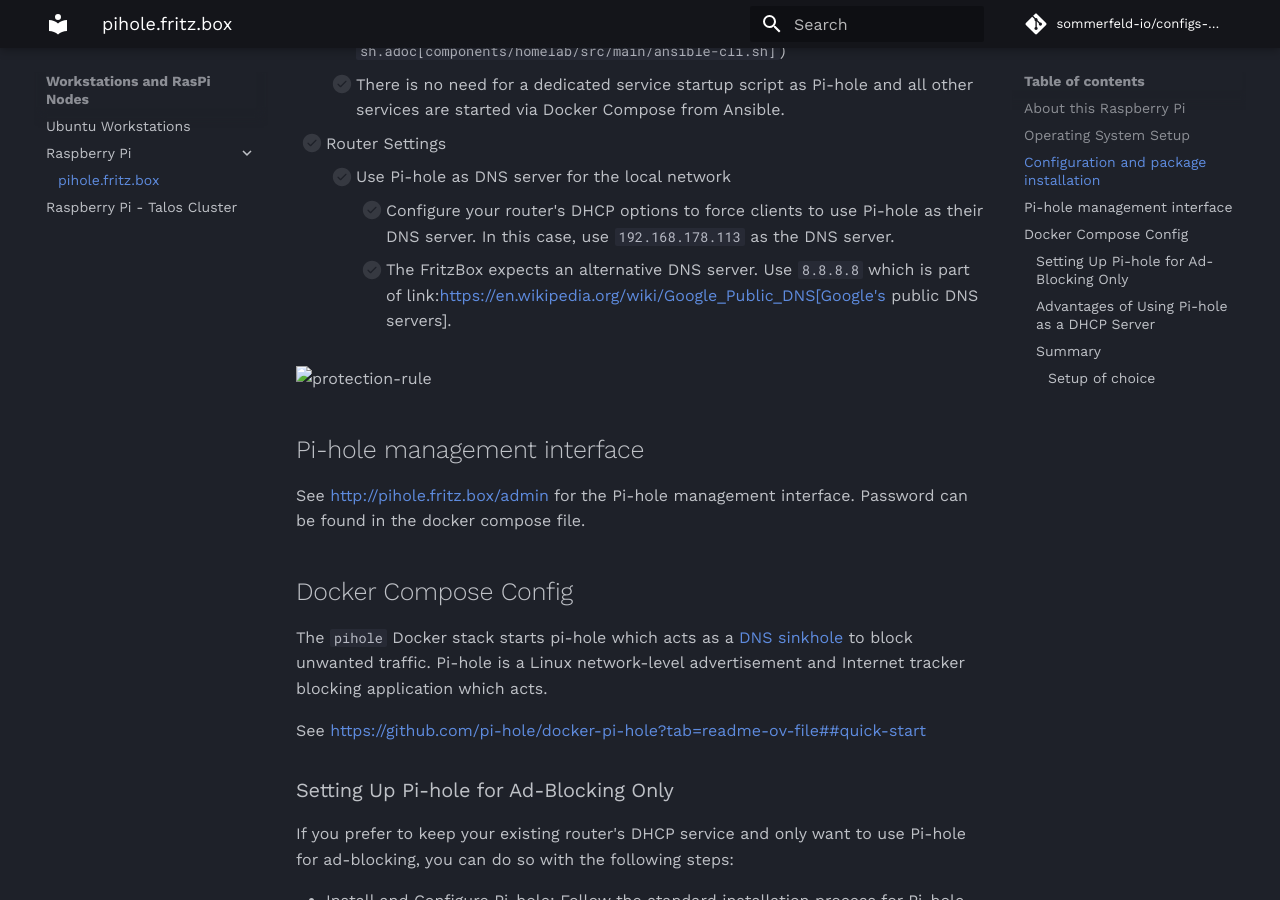
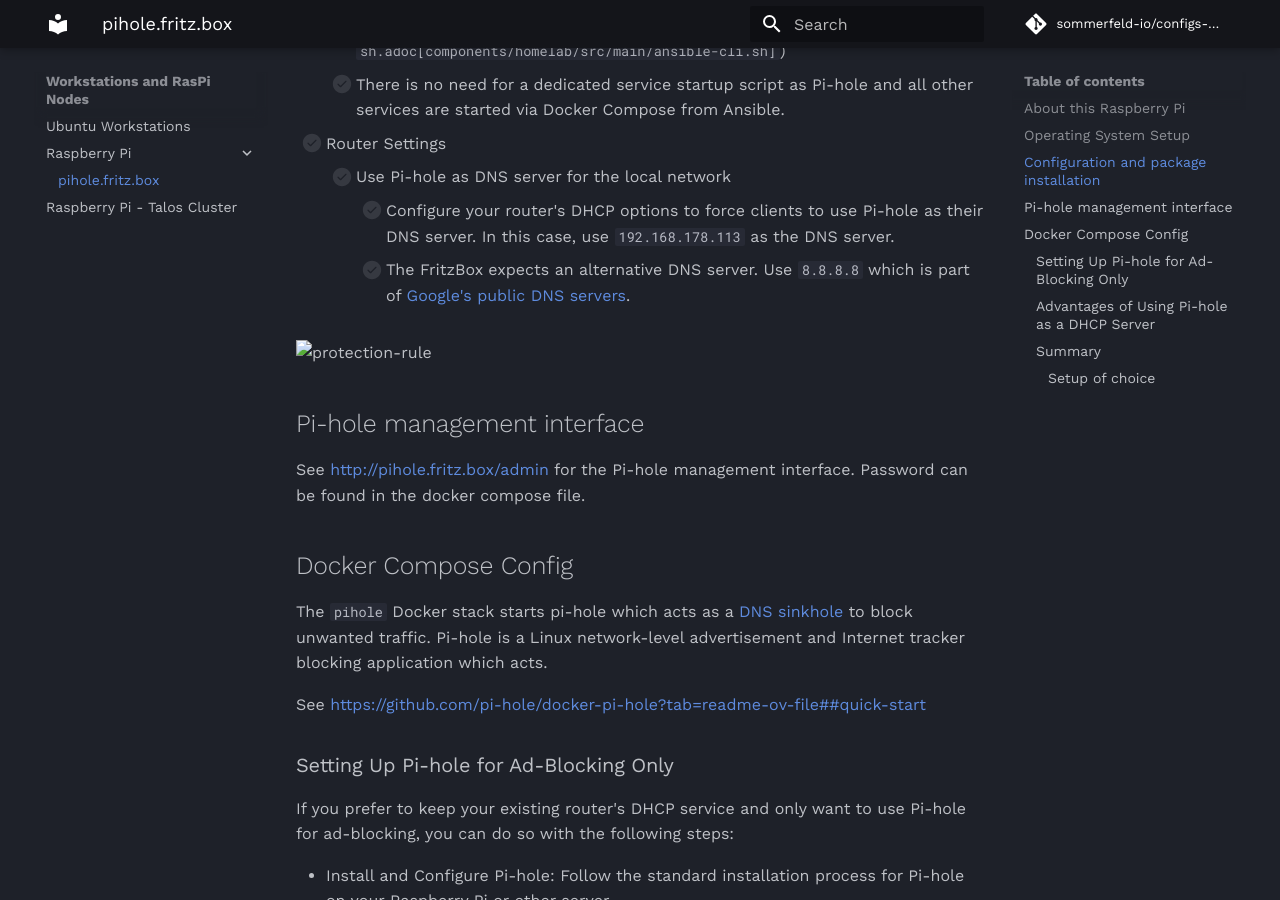
Before and after one commit to sommerfeld-io/configs-homelab, an MkDocs documentation site: the page built from docs/nodes/raspi-pihole-fritz-box.md, in a window 1280 px wide and 900 px high, scrolled down 1267 px. Built offline with MkDocs 1.6.1 and Material for MkDocs 9.7.7, drawn with Linux system fonts in a browser that asks for light colours; comment, search, counter and statistics services are not loaded.

Commit message:
docs: repair linx syntax

```diff
--- a/docs/nodes/raspi-pihole-fritz-box.md
+++ b/docs/nodes/raspi-pihole-fritz-box.md
@@ -36,7 +36,7 @@
 - [ ] Router Settings
     - [ ] Use Pi-hole as DNS server for the local network
         - [ ] Configure your router's DHCP options to force clients to use Pi-hole as their DNS server. In this case, use `192.168.178.113` as the DNS server.
-        - [ ] The FritzBox expects an alternative DNS server. Use `8.8.8.8` which is part of link:<https://en.wikipedia.org/wiki/Google_Public_DNS[Google's> public DNS servers].
+        - [ ] The FritzBox expects an alternative DNS server. Use `8.8.8.8` which is part of [Google's public DNS servers](https://en.wikipedia.org/wiki/Google_Public_DNS).
 
 ![protection-rule](../_assets/nodes/pihole-fritz-box/fritz-box-dns-setup.png)
 
```
